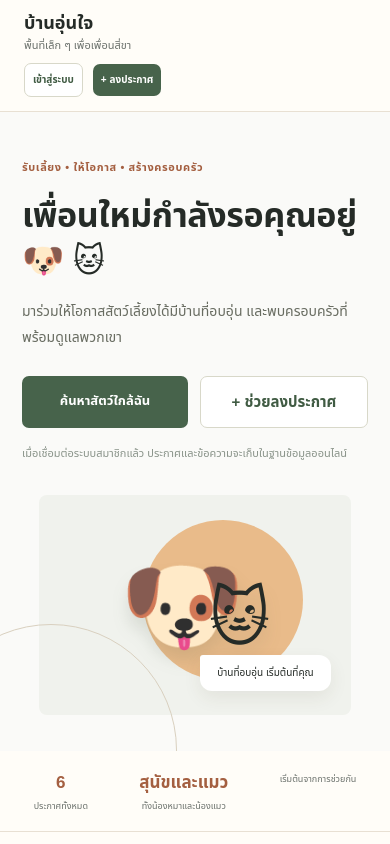
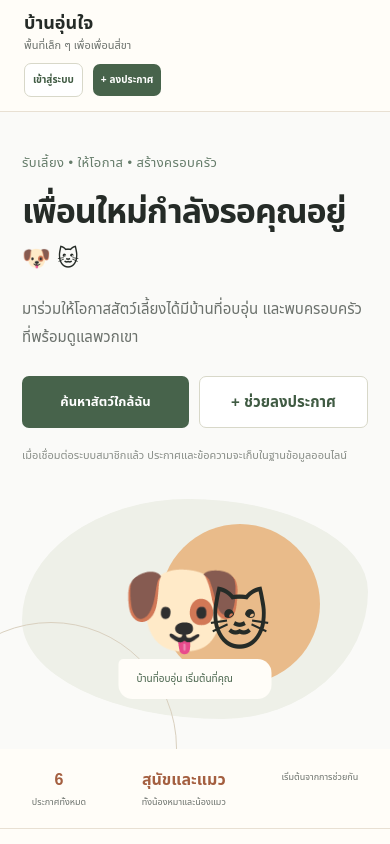
Before and after one commit to maxpookayak2-rgb/MhaMeow, a plain HTML site: page index.html in a window 390 px wide. Shown: the top 844 px of the page. Drawn offline with nearby package versions, Linux system fonts and the light colour scheme; no server answers.

Commit message:
Refine homepage with minimalist spacing and muted natural palette

```diff
--- a/style.css
+++ b/style.css
@@ -180,3 +180,48 @@ body{font-family:Arial,"Noto Sans Thai",Tahoma,sans-serif;font-size:15px;line-he
 input,select,textarea{border-radius:6px}
 button:focus-visible,a:focus-visible,input:focus-visible,select:focus-visible,textarea:focus-visible{outline:2px solid #45624c;outline-offset:2px}
 @media(max-width:760px){.topbar{align-items:flex-start;gap:12px;flex-direction:column}.topbar nav{width:100%;gap:10px;flex-wrap:wrap}.hero{padding-top:42px;padding-bottom:36px}.hero-art{min-height:220px}}
+
+
+/* Minimal homepage refinement inspired by clean editorial e-commerce layouts */
+.hero{
+  background:#fafaf8;
+  grid-template-columns:1.05fr .95fr;
+  gap:clamp(28px,5vw,76px);
+  padding-top:64px;
+  padding-bottom:64px;
+  min-height:480px;
+}
+.hero-copy{max-width:620px}
+.hero .eyebrow{color:#647b69;font-weight:400;letter-spacing:.4px;font-size:13px}
+.hero h1{font-size:clamp(34px,4.1vw,56px);line-height:1.28;font-weight:600;letter-spacing:-1.1px;margin:16px 0 18px}
+.hero-pet-emoji{white-space:nowrap;font-size:.72em;letter-spacing:0;vertical-align:baseline}
+.hero-copy>p{font-size:15px;line-height:1.9;max-width:500px;color:#6b716c}
+.hero-actions{gap:10px;margin-top:24px}
+.hero .note{font-size:11px;color:#898e88;margin-top:17px}
+.hero-art{
+  min-height:330px;height:clamp(300px,32vw,410px);
+  width:100%;max-width:none;position:relative;
+  border-radius:48% 52% 42% 58%/55% 42% 58% 45%;
+  background:#eef0e8;
+}
+.hero-art .pet-emoji{font-size:clamp(100px,12vw,160px);filter:none}
+.hero-art .pet-emoji span{font-size:.65em}
+.hero-art .art-label{left:50%;bottom:20px;transform:translateX(-50%);white-space:nowrap;background:#fffdf8;color:#47634b;padding:12px 18px;border-radius:5px 14px 14px 14px;box-shadow:none}
+.stats{padding:32px max(7vw,28px);justify-content:space-around;gap:25px}
+.stats div{min-width:0}
+.stats strong{font-size:25px}
+.section{padding-top:66px;padding-bottom:66px}
+.section-heading h2{font-size:30px}
+@media(max-width:850px){
+ .hero{grid-template-columns:1fr .8fr;padding:48px 28px;gap:22px}
+ .hero h1{font-size:clamp(30px,4vw,42px)}
+}
+@media(max-width:600px){
+ .hero{grid-template-columns:1fr;padding:38px 22px 30px}
+ .hero h1{font-size:34px}
+ .hero-pet-emoji{font-size:.68em}
+ .hero-art{height:220px;min-height:220px;width:100%}
+ .stats{padding:18px 8px;gap:8px}
+ .stats strong{font-size:16px}
+ .section{padding-top:45px;padding-bottom:45px}
+}
```
